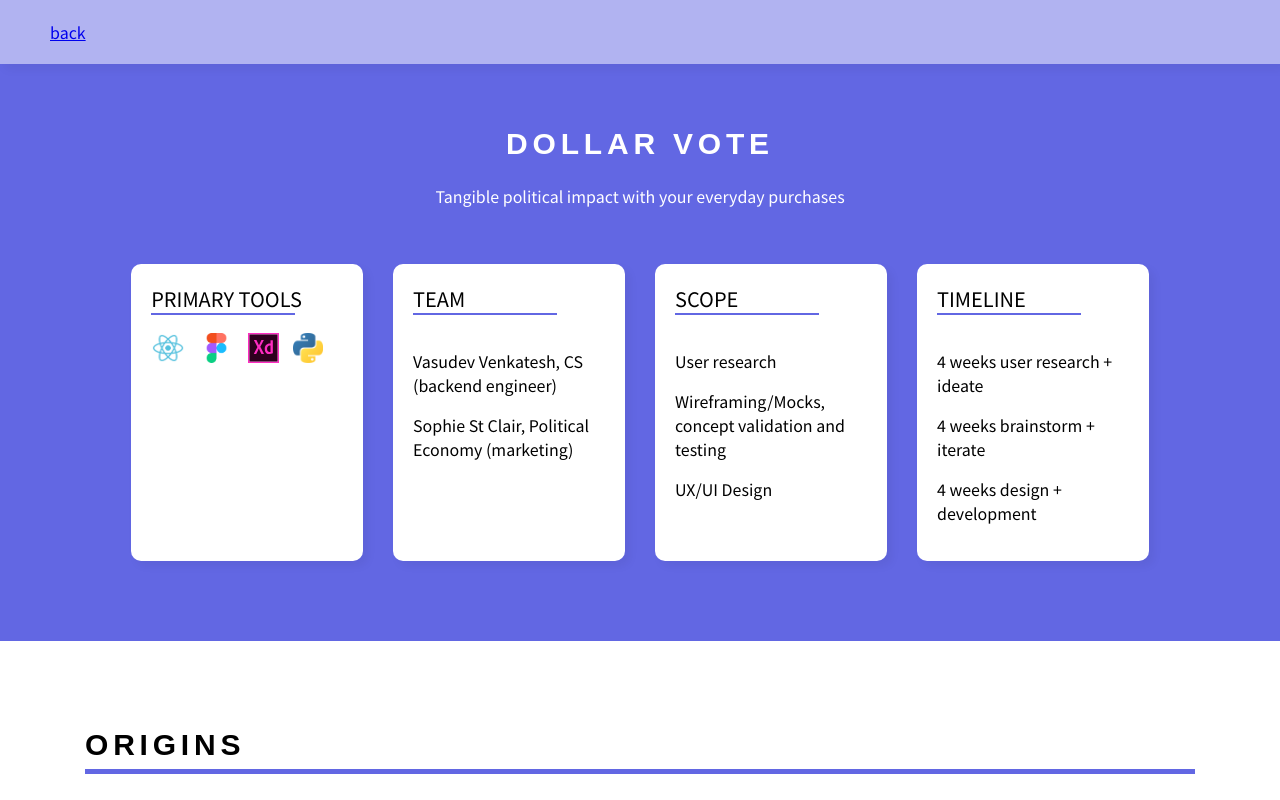
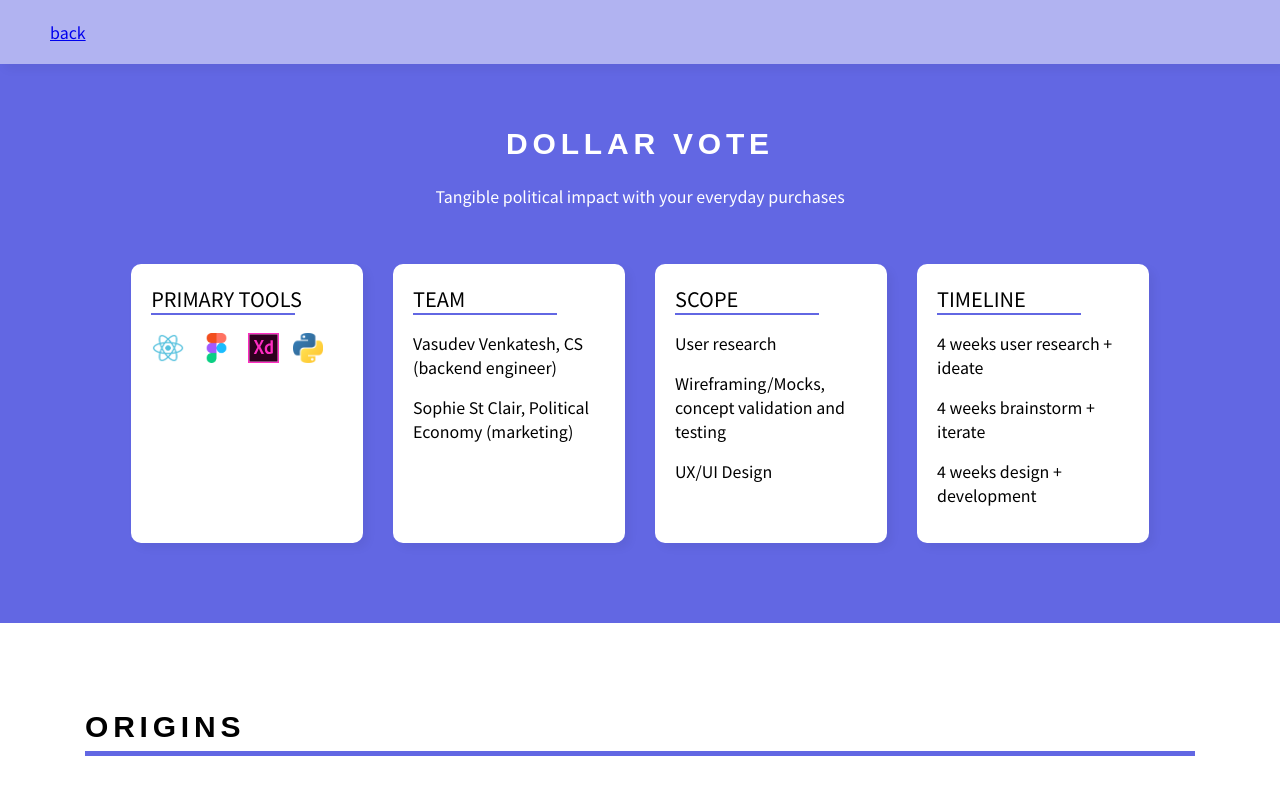
Before and after one commit to L33-M33K/joelenelatief.github.io, a plain HTML site: page dollar-vote.html in a window 1280 px wide. Shown: the top 800 px of the page. Drawn offline with nearby package versions, Linux system fonts and the light colour scheme.

Commit message:
spacing on cards

```diff
--- a/dollar-vote.html
+++ b/dollar-vote.html
@@ -52,7 +52,7 @@
           <div class="card-container">
             <div class="card-contents">
               <p class="quote"> TEAM </p>
-              <div class="underline-dv"></div><br>
+              <div class="underline-dv"></div>
               <p> Vasudev Venkatesh, CS (backend engineer)</p>
               <p> Sophie St Clair, Political Economy (marketing)</p>
             </div>
@@ -62,7 +62,7 @@
           <div class="card-container">
             <div class="card-contents">
               <p class="quote"> SCOPE </p>
-              <div class="underline-dv"></div><br>
+              <div class="underline-dv"></div>
               <p>User research</p>
               <p>Wireframing/Mocks, concept validation and testing</p>
               <p>UX/UI Design</p>
@@ -73,7 +73,7 @@
           <div class="card-container">
             <div class="card-contents">
               <p class="quote"> TIMELINE </p>
-              <div class="underline-dv"></div><br>
+              <div class="underline-dv"></div>
               <p> 4 weeks user research + ideate </p>
               <p> 4 weeks brainstorm + iterate</p>
               <p> 4 weeks design + development</p>
```
